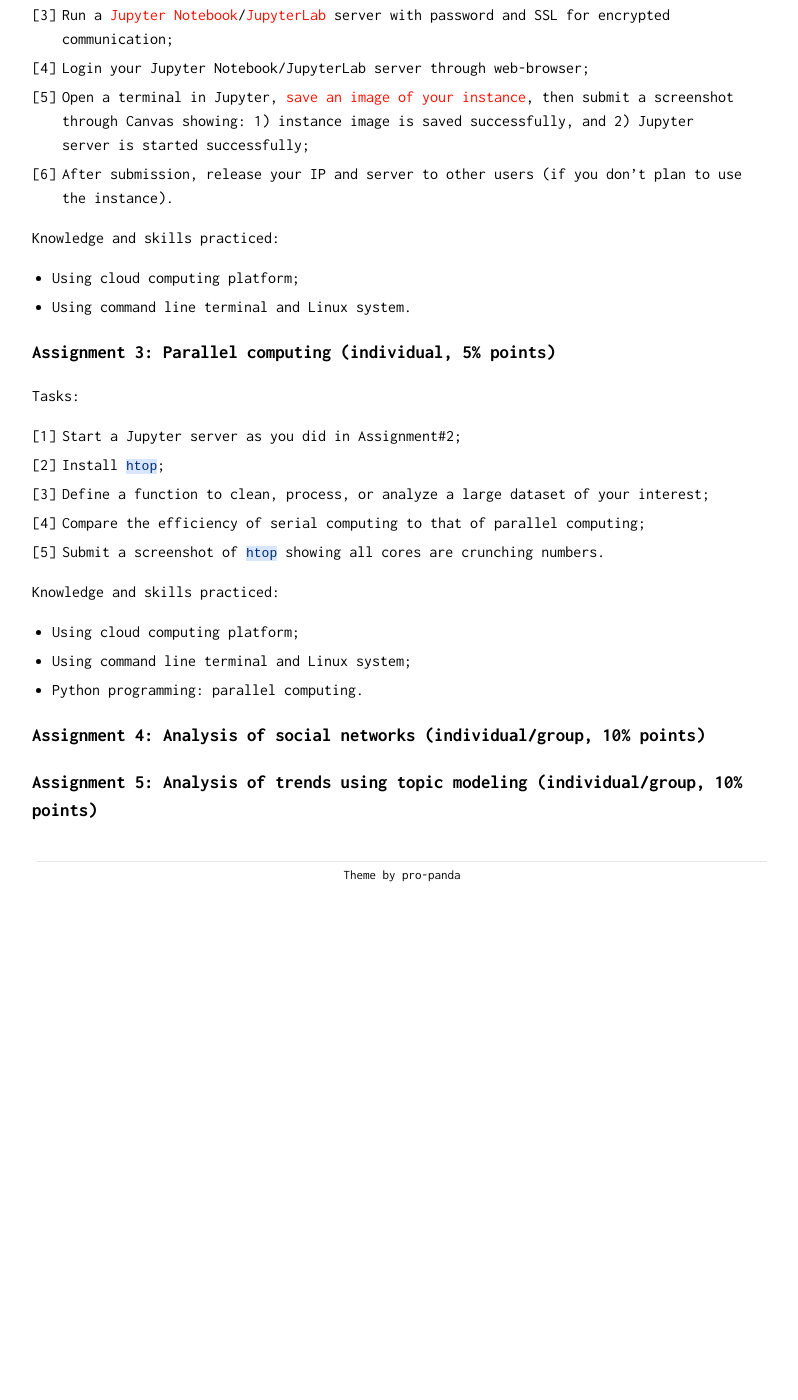
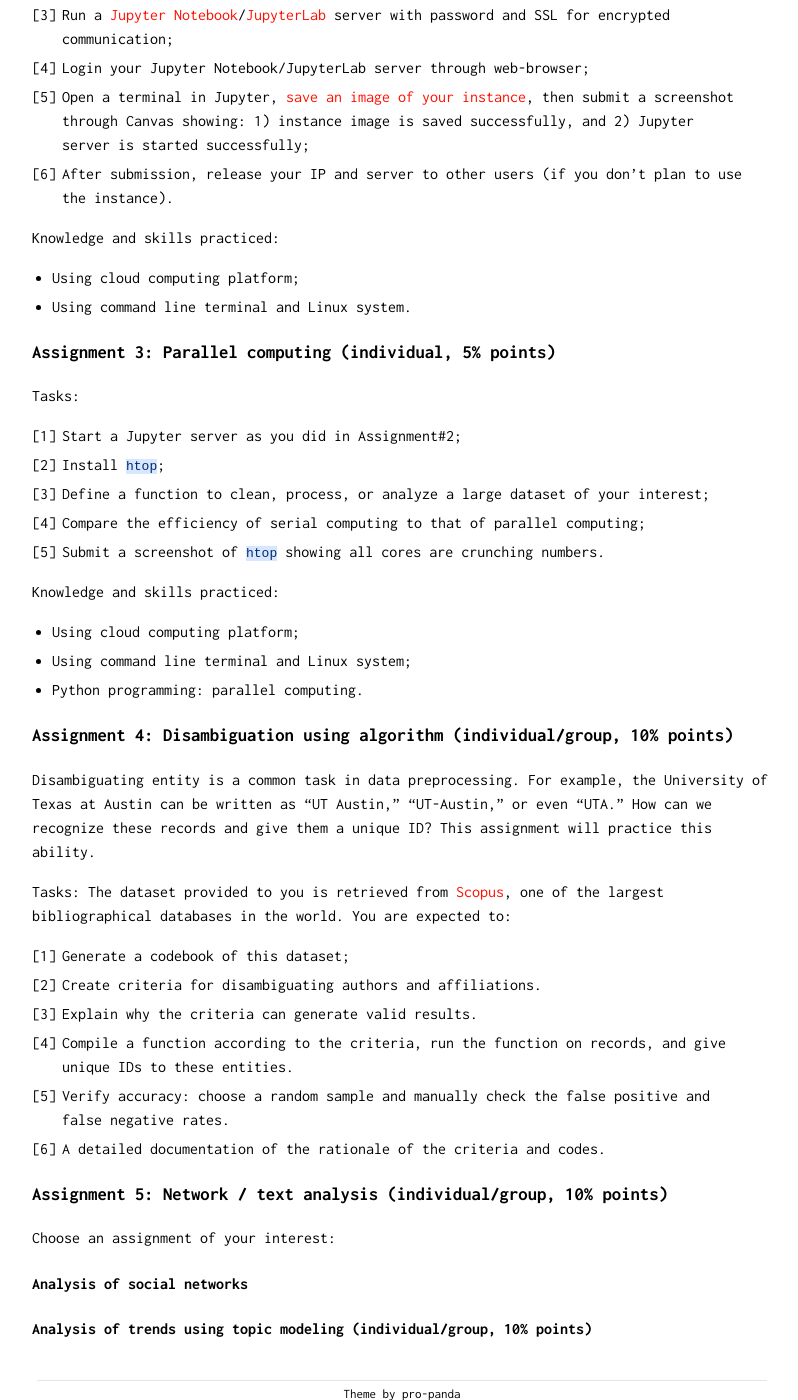
Before and after one commit to Xinjian-Paul-Li/open_data, a Jekyll site: the page built from docs/assignments.md, in a window 1280 px wide and 1400 px high, scrolled down 709 px. Shown: the whole window, without its empty margins (238-1036 px from the left). Built offline with Jekyll 4.4.1, drawn with Linux system fonts in a browser that asks for light colours; our own code applies the rules of GitHub Pages for plain Markdown files; before the commit the page ends 1590 px from its top, so only the background shows below that.

Commit message:
update assignment 4

```diff
--- a/docs/assignments.md
+++ b/docs/assignments.md
@@ -40,7 +40,24 @@ Knowledge and skills practiced:
 - Using command line terminal and Linux system;
 - Python programming: parallel computing.
 
-### Assignment 4: Analysis of social networks (individual/group, 10% points)
+### Assignment 4: Disambiguation using algorithm (individual/group, 10% points)
+
+Disambiguating entity is a common task in data preprocessing. For example, the University of Texas at Austin can be written as "UT Austin," "UT-Austin," or even "UTA." How can we recognize these records and give them a unique ID? This assignment will practice this ability.
+
+Tasks:
+The dataset provided to you is retrieved from [Scopus](https://dev.elsevier.com/index.html), one of the largest bibliographical databases in the world. You are expected to:
+1. Generate a codebook of this dataset;
+2. Create criteria for disambiguating authors and affiliations.
+3. Explain why the criteria can generate valid results.
+3. Compile a function according to the criteria, run the function on records, and give unique IDs to these entities.
+4. Verify accuracy: choose a random sample and manually check the false positive and false negative rates.
+5. A detailed documentation of the rationale of the criteria and codes.
 
 
-### Assignment 5: Analysis of trends using topic modeling (individual/group, 10% points)
+### Assignment 5: Network / text analysis (individual/group, 10% points)
+
+Choose an assignment of your interest:
+
+#### Analysis of social networks
+
+#### Analysis of trends using topic modeling (individual/group, 10% points)
```
